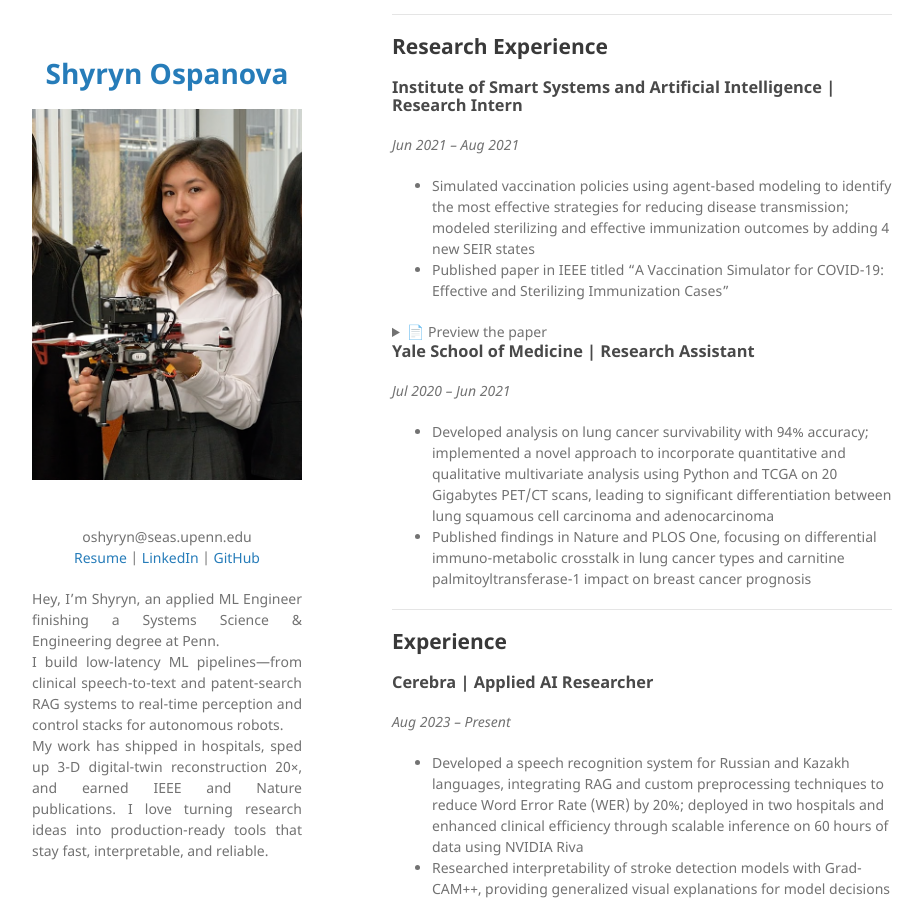
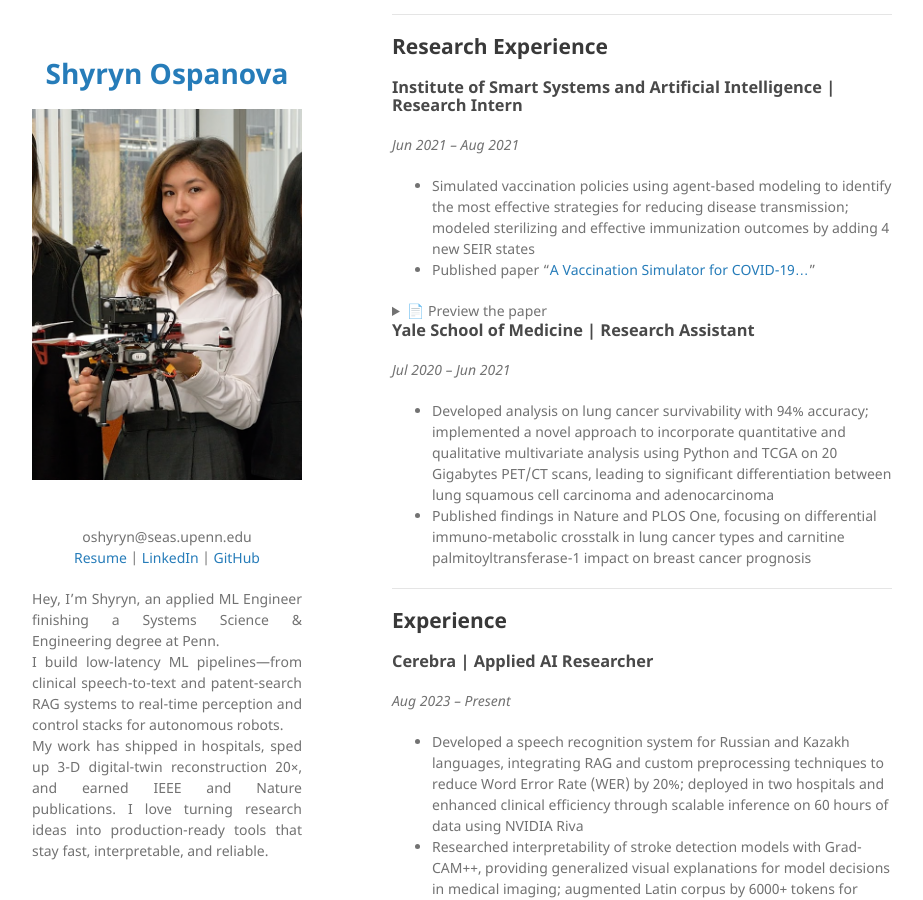
Before and after one commit to re1null0/portfolio.io, a Jekyll site: the page built from index.md, in a window 1280 px wide and 900 px high, scrolled down 1863 px. Shown: the whole window, without its empty margins (178-1101 px from the left). Built offline with Jekyll 4.4.1, drawn with Linux system fonts in a browser that asks for light colours.

Commit message:
Update index.md

```diff
--- a/index.md
+++ b/index.md
@@ -113,13 +113,18 @@ Produced the first public curriculum on Neural Networks and Computer Vision (Ope
 *Jun 2021 – Aug 2021*
 
 - Simulated vaccination policies using agent-based modeling to identify the most effective strategies for reducing disease transmission; modeled sterilizing and effective immunization outcomes by adding 4 new SEIR states
-- Published paper in IEEE titled "A Vaccination Simulator for COVID-19: Effective and Sterilizing Immunization Cases"
+- Published paper “[A Vaccination Simulator for COVID-19…](https://ieeexplore.ieee.org/stamp/stamp.jsp?tp=&arnumber=9542855)”
+
 <details>
   <summary>📄 Preview the paper</summary>
-  <iframe
-    src="https://ieeexplore.ieee.org/stamp/stamp.jsp?tp=&arnumber=9542855"
-    width="100%" height="500px" style="border:1px solid #ccc;">
-  </iframe>
+  <div style="margin-top:1em;">
+    <iframe
+      src="https://ieeexplore.ieee.org/stamp/stamp.jsp?tp=&arnumber=9542855"
+      width="100%"
+      height="600"
+      style="border:1px solid #ccc;">
+    </iframe>
+  </div>
 </details>
 
 ### Yale School of Medicine | Research Assistant
```
